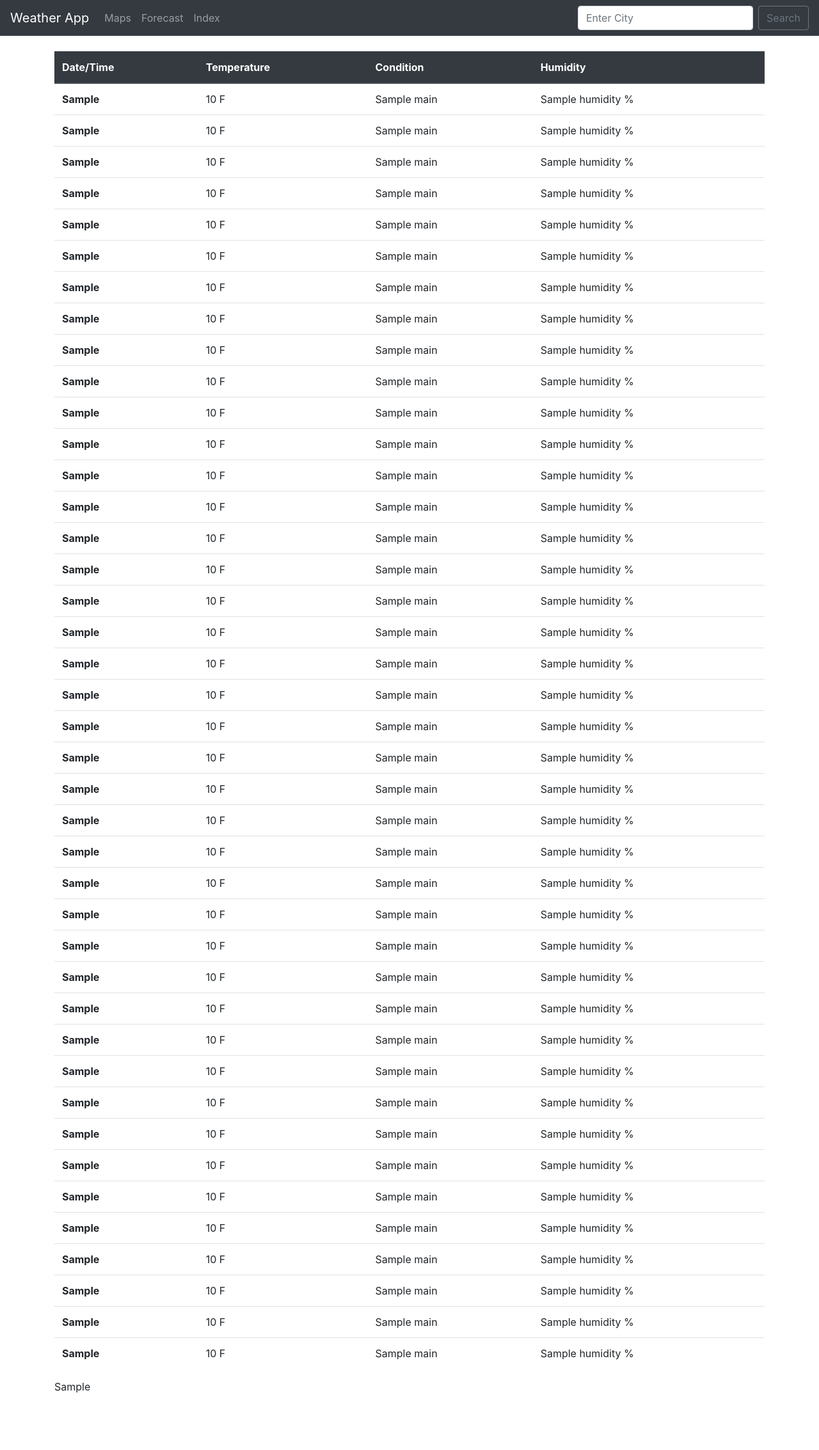
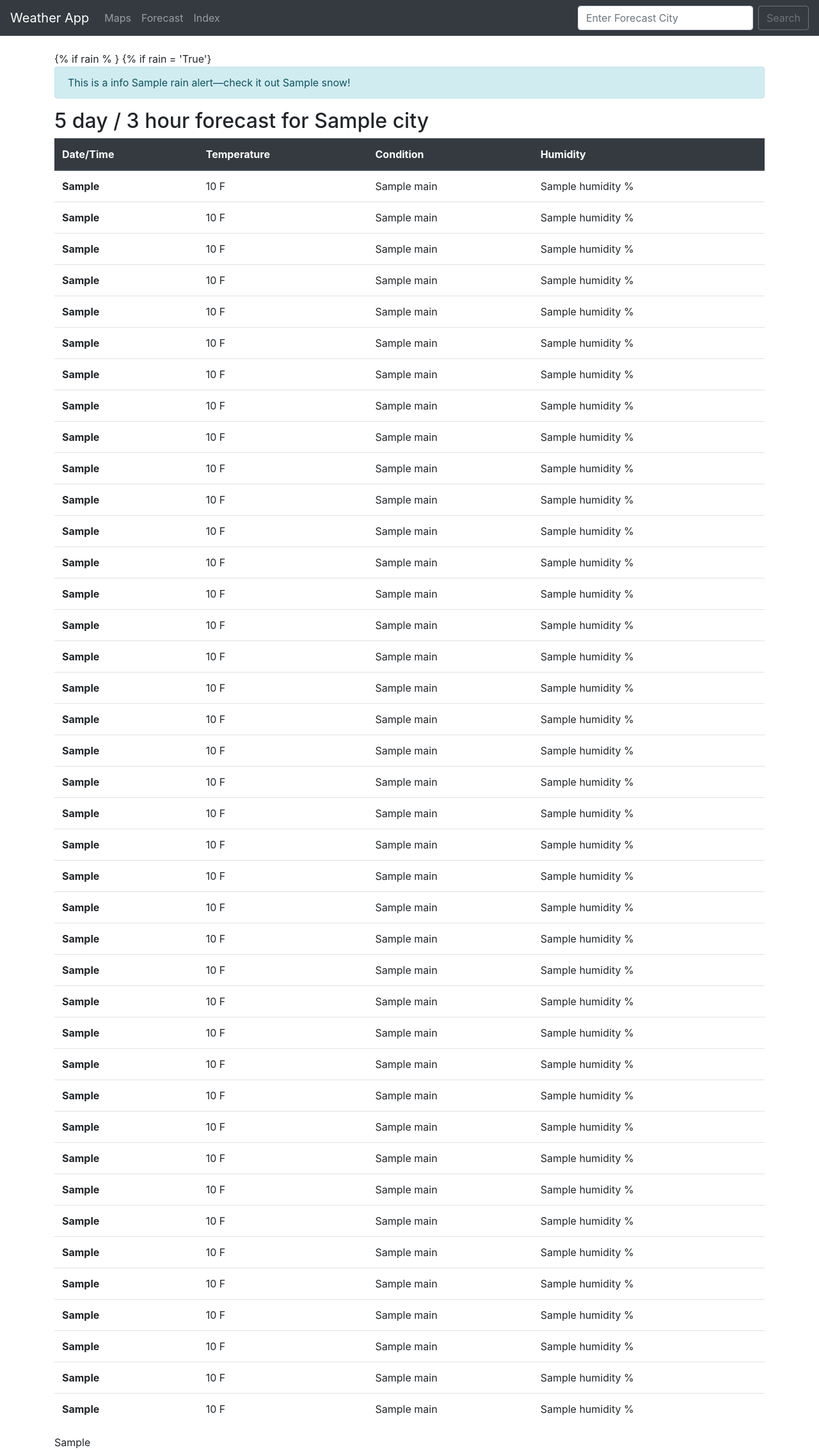
Before and after one commit to aggprakhar/WeatherApp, a Django app: template lookup/templates/forecast.html in a window 1280 px wide. Shown: the whole page at 64% size. Before the commit the page ends 2177 px from the top, so only its background shows below. Run offline with Django 3.2, Linux system fonts and the light colour scheme; the template is opened without the code that fills it: most values are stand-ins (such as "Sample title", 1, 10 or a date in 2020); some libraries are stand-ins or nearby versions.

Commit message:
links update

```diff
--- a/lookup/templates/forecast.html
+++ b/lookup/templates/forecast.html
@@ -1,6 +1,60 @@
-{% extends 'base.html' %}
+<!doctype html>
+<html lang="en">
+  <head>
+    <!-- Required meta tags -->
+    <meta charset="utf-8">
+    <meta name="viewport" content="width=device-width, initial-scale=1, shrink-to-fit=no">
+
+    <!-- Bootstrap CSS -->
+    <link rel="stylesheet" href="https://stackpath.bootstrapcdn.com/bootstrap/4.4.1/css/bootstrap.min.css" integrity="sha384-Vkoo8x4CGsO3+Hhxv8T/Q5PaXtkKtu6ug5TOeNV6gBiFeWPGFN9MuhOf23Q9Ifjh" crossorigin="anonymous">
+
+    <title>WeatherApp</title>
+  </head>
+  <body>
+
+    <nav class="navbar navbar-expand-lg navbar-dark bg-dark">
+  <a class="navbar-brand" href="{% url 'home' %}">Weather App</a>
+  <button class="navbar-toggler" type="button" data-toggle="collapse" data-target="#navbarSupportedContent" aria-controls="navbarSupportedContent" aria-expanded="false" aria-label="Toggle navigation">
+    <span class="navbar-toggler-icon"></span>
+  </button>
+
+  <div class="collapse navbar-collapse" id="navbarSupportedContent">
+    <ul class="navbar-nav mr-auto">
+
+      <li class="nav-item">
+        <a class="nav-link" href="{% url 'maps' %}">Maps</a>
+      </li>
+
+      <li class="nav-item">
+        <a class="nav-link" href="{% url 'forecast' %}">Forecast</a>
+      </li>
+      <li class="nav-item">
+        <a class="nav-link" href="{% url 'index' %}">Index</a>
+      </li>
+
+
+    </ul>
+    <form action="{% url 'forecast' %}" class="form-inline my-2 my-lg-0" method="POST">
+        {% csrf_token %}
+      <input class="form-control mr-sm-2" type="search" placeholder="Enter Forecast City" aria-label="Search" name="city">
+      <button class="btn btn-outline-secondary my-2 my-sm-0" type="submit">Search</button>
+    </form>
+  </div>
+</nav>
+    <br/>
+    <div class="container">
 
 {% block content %}
+{% if rain % }
+  {% if rain = 'True'}
+
+  <div class="alert alert-info" role="alert">
+    This is a info {{rain}} alert—check it out {{snow}}!
+  </div>
+
+
+
+<h2>5 day / 3 hour forecast for {{api.city.name}} </h2>
 
 <table class="table">
   <thead class="thead-dark">
@@ -96,12 +150,6 @@
       <td>{{api.list.13.main.humidity}} %</td>
     </tr>
     <tr>
-      <th scope="row">{{ api.list.0.dt_txt}}</th>
-      <td>{{api.list.0.main.temp}} F</td>
-      <td>{{api.list.0.weather.0.main}}</td>
-      <td>{{api.list.0.main.humidity}} %</td>
-    </tr>
-    <tr>
       <th scope="row">{{ api.list.14.dt_txt}}</th>
       <td>{{api.list.14.main.temp}} F</td>
       <td>{{api.list.14.weather.0.main}}</td>
@@ -112,153 +160,155 @@
       <td>{{api.list.15.main.temp}} F</td>
       <td>{{api.list.15.weather.0.main}}</td>
       <td>{{api.list.15.main.humidity}} %</td>
-    </tr><tr>
+    </tr>
+    <tr>
       <th scope="row">{{ api.list.16.dt_txt}}</th>
       <td>{{api.list.16.main.temp}} F</td>
       <td>{{api.list.16.weather.0.main}}</td>
       <td>{{api.list.16.main.humidity}} %</td>
+    </tr><tr>
+      <th scope="row">{{ api.list.17.dt_txt}}</th>
+      <td>{{api.list.17.main.temp}} F</td>
+      <td>{{api.list.17.weather.0.main}}</td>
+      <td>{{api.list.17.main.humidity}} %</td>
     </tr>
     <tr>
-      <th scope="row">{{ api.list.0.dt_txt}}</th>
-      <td>{{api.list.0.main.temp}} F</td>
-      <td>{{api.list.0.weather.0.main}}</td>
-      <td>{{api.list.0.main.humidity}} %</td>
+      <th scope="row">{{ api.list.18.dt_txt}}</th>
+      <td>{{api.list.18.main.temp}} F</td>
+      <td>{{api.list.18.weather.0.main}}</td>
+      <td>{{api.list.18.main.humidity}} %</td>
     </tr>
     <tr>
-      <th scope="row">{{ api.list.0.dt_txt}}</th>
-      <td>{{api.list.0.main.temp}} F</td>
-      <td>{{api.list.0.weather.0.main}}</td>
-      <td>{{api.list.0.main.humidity}} %</td>
+      <th scope="row">{{ api.list.19.dt_txt}}</th>
+      <td>{{api.list.19.main.temp}} F</td>
+      <td>{{api.list.19.weather.0.main}}</td>
+      <td>{{api.list.19.main.humidity}} %</td>
     </tr>
     <tr>
-      <th scope="row">{{ api.list.0.dt_txt}}</th>
-      <td>{{api.list.0.main.temp}} F</td>
-      <td>{{api.list.0.weather.0.main}}</td>
-      <td>{{api.list.0.main.humidity}} %</td>
+      <th scope="row">{{ api.list.20.dt_txt}}</th>
+      <td>{{api.list.20.main.temp}} F</td>
+      <td>{{api.list.20.weather.0.main}}</td>
+      <td>{{api.list.20.main.humidity}} %</td>
     </tr>
     <tr>
-      <th scope="row">{{ api.list.0.dt_txt}}</th>
-      <td>{{api.list.0.main.temp}} F</td>
-      <td>{{api.list.0.weather.0.main}}</td>
-      <td>{{api.list.0.main.humidity}} %</td>
+      <th scope="row">{{ api.list.21.dt_txt}}</th>
+      <td>{{api.list.21.main.temp}} F</td>
+      <td>{{api.list.21.weather.0.main}}</td>
+      <td>{{api.list.21.main.humidity}} %</td>
     </tr>
     <tr>
-      <th scope="row">{{ api.list.0.dt_txt}}</th>
-      <td>{{api.list.0.main.temp}} F</td>
-      <td>{{api.list.0.weather.0.main}}</td>
-      <td>{{api.list.0.main.humidity}} %</td>
+      <th scope="row">{{ api.list.22.dt_txt}}</th>
+      <td>{{api.list.22.main.temp}} F</td>
+      <td>{{api.list.22.weather.0.main}}</td>
+      <td>{{api.list.22.main.humidity}} %</td>
     </tr>
     <tr>
-      <th scope="row">{{ api.list.0.dt_txt}}</th>
-      <td>{{api.list.0.main.temp}} F</td>
-      <td>{{api.list.0.weather.0.main}}</td>
-      <td>{{api.list.0.main.humidity}} %</td>
+      <th scope="row">{{ api.list.23.dt_txt}}</th>
+      <td>{{api.list.23.main.temp}} F</td>
+      <td>{{api.list.23.weather.0.main}}</td>
+      <td>{{api.list.23.main.humidity}} %</td>
     </tr>
     <tr>
-      <th scope="row">{{ api.list.0.dt_txt}}</th>
-      <td>{{api.list.0.main.temp}} F</td>
-      <td>{{api.list.0.weather.0.main}}</td>
-      <td>{{api.list.0.main.humidity}} %</td>
+      <th scope="row">{{ api.list.24.dt_txt}}</th>
+      <td>{{api.list.24.main.temp}} F</td>
+      <td>{{api.list.24.weather.0.main}}</td>
+      <td>{{api.list.24.main.humidity}} %</td>
     </tr>
     <tr>
-      <th scope="row">{{ api.list.0.dt_txt}}</th>
-      <td>{{api.list.0.main.temp}} F</td>
-      <td>{{api.list.0.weather.0.main}}</td>
-      <td>{{api.list.0.main.humidity}} %</td>
+      <th scope="row">{{ api.list.25.dt_txt}}</th>
+      <td>{{api.list.25.main.temp}} F</td>
+      <td>{{api.list.25.weather.0.main}}</td>
+      <td>{{api.list.25.main.humidity}} %</td>
     </tr>
     <tr>
-      <th scope="row">{{ api.list.0.dt_txt}}</th>
-      <td>{{api.list.0.main.temp}} F</td>
-      <td>{{api.list.0.weather.0.main}}</td>
-      <td>{{api.list.0.main.humidity}} %</td>
+      <th scope="row">{{ api.list.26.dt_txt}}</th>
+      <td>{{api.list.26.main.temp}} F</td>
+      <td>{{api.list.26.weather.0.main}}</td>
+      <td>{{api.list.26.main.humidity}} %</td>
     </tr>
     <tr>
-      <th scope="row">{{ api.list.0.dt_txt}}</th>
-      <td>{{api.list.0.main.temp}} F</td>
-      <td>{{api.list.0.weather.0.main}}</td>
-      <td>{{api.list.0.main.humidity}} %</td>
+      <th scope="row">{{ api.list.27.dt_txt}}</th>
+      <td>{{api.list.27.main.temp}} F</td>
+      <td>{{api.list.27.weather.0.main}}</td>
+      <td>{{api.list.27.main.humidity}} %</td>
     </tr>
     <tr>
-      <th scope="row">{{ api.list.0.dt_txt}}</th>
-      <td>{{api.list.0.main.temp}} F</td>
-      <td>{{api.list.0.weather.0.main}}</td>
-      <td>{{api.list.0.main.humidity}} %</td>
+      <th scope="row">{{ api.list.28.dt_txt}}</th>
+      <td>{{api.list.28.main.temp}} F</td>
+      <td>{{api.list.28.weather.0.main}}</td>
+      <td>{{api.list.28.main.humidity}} %</td>
     </tr>
     <tr>
-      <th scope="row">{{ api.list.0.dt_txt}}</th>
-      <td>{{api.list.0.main.temp}} F</td>
-      <td>{{api.list.0.weather.0.main}}</td>
-      <td>{{api.list.0.main.humidity}} %</td>
+      <th scope="row">{{ api.list.29.dt_txt}}</th>
+      <td>{{api.list.29.main.temp}} F</td>
+      <td>{{api.list.29.weather.0.main}}</td>
+      <td>{{api.list.29.main.humidity}} %</td>
     </tr>
     <tr>
-      <th scope="row">{{ api.list.0.dt_txt}}</th>
-      <td>{{api.list.0.main.temp}} F</td>
-      <td>{{api.list.0.weather.0.main}}</td>
-      <td>{{api.list.0.main.humidity}} %</td>
+      <th scope="row">{{ api.list.30.dt_txt}}</th>
+      <td>{{api.list.30.main.temp}} F</td>
+      <td>{{api.list.30.weather.0.main}}</td>
+      <td>{{api.list.30.main.humidity}} %</td>
     </tr>
     <tr>
-      <th scope="row">{{ api.list.0.dt_txt}}</th>
-      <td>{{api.list.0.main.temp}} F</td>
-      <td>{{api.list.0.weather.0.main}}</td>
-      <td>{{api.list.0.main.humidity}} %</td>
+      <th scope="row">{{ api.list.31.dt_txt}}</th>
+      <td>{{api.list.31.main.temp}} F</td>
+      <td>{{api.list.31.weather.0.main}}</td>
+      <td>{{api.list.31.main.humidity}} %</td>
     </tr>
     <tr>
-      <th scope="row">{{ api.list.0.dt_txt}}</th>
-      <td>{{api.list.0.main.temp}} F</td>
-      <td>{{api.list.0.weather.0.main}}</td>
-      <td>{{api.list.0.main.humidity}} %</td>
+      <th scope="row">{{ api.list.32.dt_txt}}</th>
+      <td>{{api.list.32.main.temp}} F</td>
+      <td>{{api.list.32.weather.0.main}}</td>
+      <td>{{api.list.32.main.humidity}} %</td>
     </tr>
     <tr>
-      <th scope="row">{{ api.list.0.dt_txt}}</th>
-      <td>{{api.list.0.main.temp}} F</td>
-      <td>{{api.list.0.weather.0.main}}</td>
-      <td>{{api.list.0.main.humidity}} %</td>
+      <th scope="row">{{ api.list.33.dt_txt}}</th>
+      <td>{{api.list.33.main.temp}} F</td>
+      <td>{{api.list.33.weather.0.main}}</td>
+      <td>{{api.list.33.main.humidity}} %</td>
     </tr>
     <tr>
-      <th scope="row">{{ api.list.0.dt_txt}}</th>
-      <td>{{api.list.0.main.temp}} F</td>
-      <td>{{api.list.0.weather.0.main}}</td>
-      <td>{{api.list.0.main.humidity}} %</td>
+      <th scope="row">{{ api.list.34.dt_txt}}</th>
+      <td>{{api.list.34.main.temp}} F</td>
+      <td>{{api.list.34.weather.0.main}}</td>
+      <td>{{api.list.34.main.humidity}} %</td>
     </tr>
     <tr>
-      <th scope="row">{{ api.list.0.dt_txt}}</th>
-      <td>{{api.list.0.main.temp}} F</td>
-      <td>{{api.list.0.weather.0.main}}</td>
-      <td>{{api.list.0.main.humidity}} %</td>
+      <th scope="row">{{ api.list.35.dt_txt}}</th>
+      <td>{{api.list.35.main.temp}} F</td>
+      <td>{{api.list.35.weather.0.main}}</td>
+      <td>{{api.list.35.main.humidity}} %</td>
     </tr>
     <tr>
-      <th scope="row">{{ api.list.0.dt_txt}}</th>
-      <td>{{api.list.0.main.temp}} F</td>
-      <td>{{api.list.0.weather.0.main}}</td>
-      <td>{{api.list.0.main.humidity}} %</td>
+      <th scope="row">{{ api.list.36.dt_txt}}</th>
+      <td>{{api.list.36.main.temp}} F</td>
+      <td>{{api.list.36.weather.0.main}}</td>
+      <td>{{api.list.36.main.humidity}} %</td>
     </tr>
     <tr>
-      <th scope="row">{{ api.list.0.dt_txt}}</th>
-      <td>{{api.list.0.main.temp}} F</td>
-      <td>{{api.list.0.weather.0.main}}</td>
-      <td>{{api.list.0.main.humidity}} %</td>
+      <th scope="row">{{ api.list.37.dt_txt}}</th>
+      <td>{{api.list.37.main.temp}} F</td>
+      <td>{{api.list.37.weather.0.main}}</td>
+      <td>{{api.list.37.main.humidity}} %</td>
     </tr>
     <tr>
-      <th scope="row">{{ api.list.0.dt_txt}}</th>
-      <td>{{api.list.0.main.temp}} F</td>
-      <td>{{api.list.0.weather.0.main}}</td>
-      <td>{{api.list.0.main.humidity}} %</td>
+      <th scope="row">{{ api.list.38.dt_txt}}</th>
+      <td>{{api.list.38.main.temp}} F</td>
+      <td>{{api.list.38.weather.0.main}}</td>
+      <td>{{api.list.38.main.humidity}} %</td>
     </tr>
     <tr>
-      <th scope="row">{{ api.list.0.dt_txt}}</th>
-      <td>{{api.list.0.main.temp}} F</td>
-      <td>{{api.list.0.weather.0.main}}</td>
-      <td>{{api.list.0.main.humidity}} %</td>
+      <th scope="row">{{ api.list.39.dt_txt}}</th>
+      <td>{{api.list.39.main.temp}} F</td>
+      <td>{{api.list.39.weather.0.main}}</td>
+      <td>{{api.list.39.main.humidity}} %</td>
     </tr>
-    <tr>
-      <th scope="row">{{ api.list.0.dt_txt}}</th>
-      <td>{{api.list.0.main.temp}} F</td>
-      <td>{{api.list.0.weather.0.main}}</td>
-      <td>{{api.list.0.main.humidity}} %</td>
-    </tr>
+
 
   </tbody>
 </table>
 
+
 {{ api.list.0 }}
 {% endblock %}
```
Also changed, not shown: lookup/templates/home.html (+32 -17 lines), lookup/templates/index.html (+8 -2 lines), lookup/views.py (+11 -2 lines), db.sqlite3.
